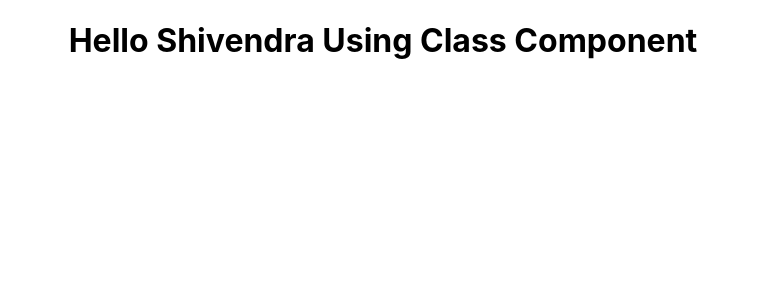
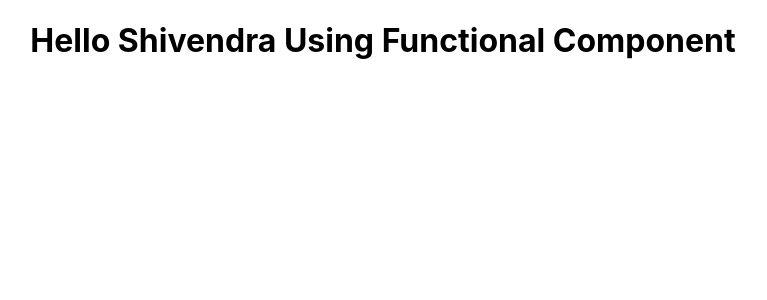
Before and after one commit to shivendra8004/HelloReact, a React (Create React App) app: page / in a window 1280 px wide. Shown: the top 300 px of the page, without its empty margins (257-1024 px from the left). Built offline with nearby package versions, Linux system fonts and the light colour scheme.

Commit message:
Used props in functional component

```diff
--- a/src/components/Greet.js
+++ b/src/components/Greet.js
@@ -1,13 +1,11 @@
-import React, { Component } from "react";
+import React from "react";
 
-class Greet extends Component {
-  render() {
-    return (
-      <div>
-        <h1>Hello {this.props.name} Using Class Component</h1>
-      </div>
-    );
-  }
-}
+const Greet = (props) => {
+  return (
+    <div>
+      <h1>Hello {props.name} Using Functional Component</h1>
+    </div>
+  );
+};
 
 export default Greet;
```
